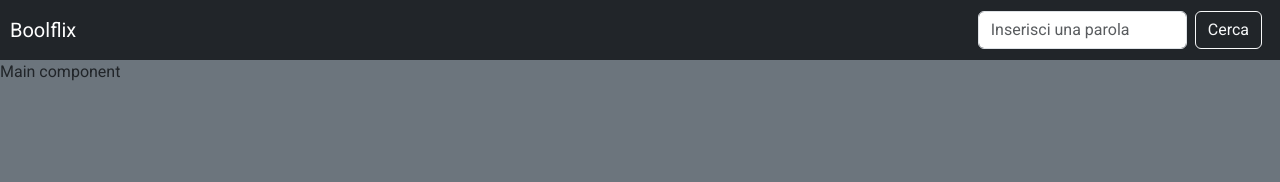
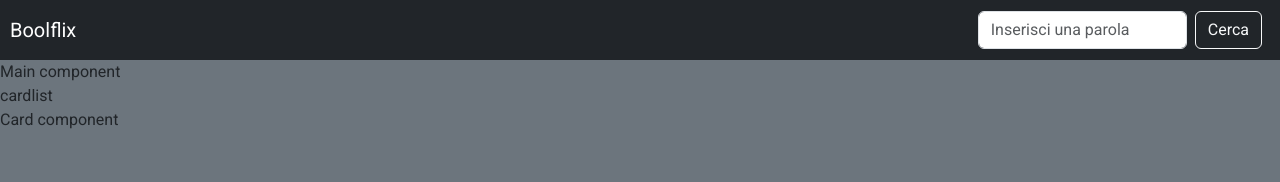
Before and after one commit to DavideBernasconi13/vite-boolflix, a Vue app: page / in a window 1280 px wide. Shown: the top 182 px of the page. Built offline with nearby package versions, Linux system fonts and the light colour scheme.

Commit message:
create CardList, CardComponent, fix query  from v-model (input)

```diff
--- a/src/App.vue
+++ b/src/App.vue
@@ -1,5 +1,5 @@
 <template>
-  <HeaderComponent @formSearch="getQuery()" />
+  <HeaderComponent @formSearch="getQuery" />
   <MainComponent />
 </template>
 
@@ -35,11 +35,10 @@ export default {
       })
     },
     getQuery() {
-      this.store.options.params.query = this.store.query;
-      console.log('La query nello store è:', this.store.query);
+      //this.store.options.params.query = this.store.query;
+      console.log('La query nello store è:', this.store.options.params.query);
       this.getMovies();
       this.getTvSeries();
-      console.log('ESEGUITO');
     }
   },
   created() {
--- /dev/null
+++ b/src/components/CardComponent.vue
@@ -0,0 +1,19 @@
+<template>
+    <div>
+    Card component
+    </div>
+</template>
+
+<script>
+import { store } from '../store.js';
+export default {
+    name: 'CardComponent',
+    data() {
+        return {
+            store
+        }
+    }
+}
+</script>
+
+<style lang="scss" scoped></style>
--- /dev/null
+++ b/src/components/CardList.vue
@@ -0,0 +1,18 @@
+<template>
+    <div>
+        cardlist
+        <CardComponent />
+    </div>
+</template>
+
+<script>
+import CardComponent from './CardComponent.vue';
+export default {
+    name: 'CardList',
+    components: {
+        CardComponent
+    }
+}
+</script>
+
+<style lang="scss" scoped></style>
--- a/src/components/HeaderComponent.vue
+++ b/src/components/HeaderComponent.vue
@@ -2,8 +2,8 @@
     <nav class="navbar navbar-dark bg-dark">
         <a class="navbar-brand">Boolflix</a>
         <div class="form-inline d-flex">
-            <input v-model="store.query" class="form-control mr-sm-2" type="search" placeholder="Inserisci una parola"
-                aria-label="Search" @keyup.enter="$emit('formSearch')">
+            <input v-model="store.options.params.query" class="form-control mr-sm-2" type="search"
+                placeholder="Inserisci una parola" aria-label="Search" @keyup.enter="$emit('formSearch')">
             <button class="btn btn-outline-light mx-2" @click="$emit('formSearch')">Cerca</button>
         </div>
     </nav>
--- a/src/components/MainComponent.vue
+++ b/src/components/MainComponent.vue
@@ -1,15 +1,21 @@
 <template>
     <main class="bg-secondary">
         Main component
+        <CardList />
     </main>
 
 </template>
 
 <script>
+import { store } from '../store.js';
+import CardList from './CardList.vue';
 export default {
-    name: 'MainComponent'
+    name: 'MainComponent',
+    components: {
+        CardList
+    }
+}
 
-}
 </script>
 
 <style lang="scss" scoped>
--- a/src/store.js
+++ b/src/store.js
@@ -9,7 +9,7 @@ export const store = reactive({
     options: {
         params: {
             api_key: 'fae310742a2c62f6d86e0f01886b7afb',
-            query: ''
+            query: '',
         }
     },
     imageUrl: 'https://image.tmdb.org/t/p/original',
```
